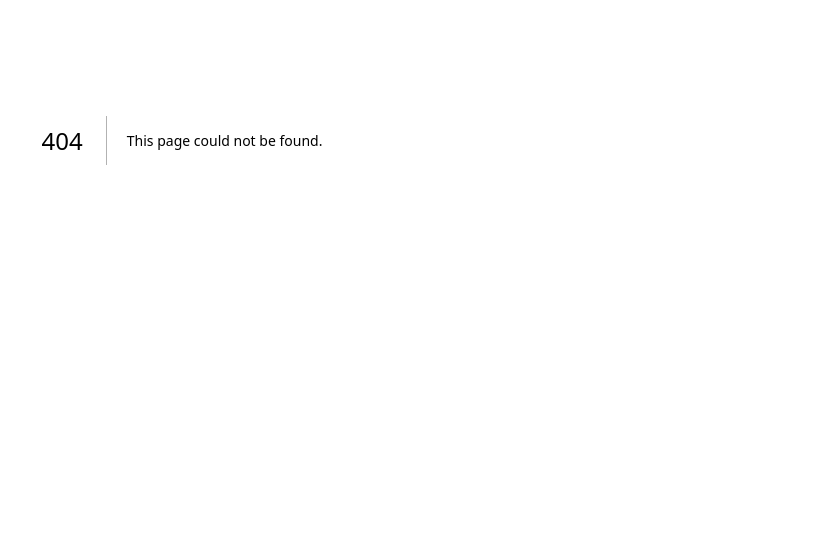
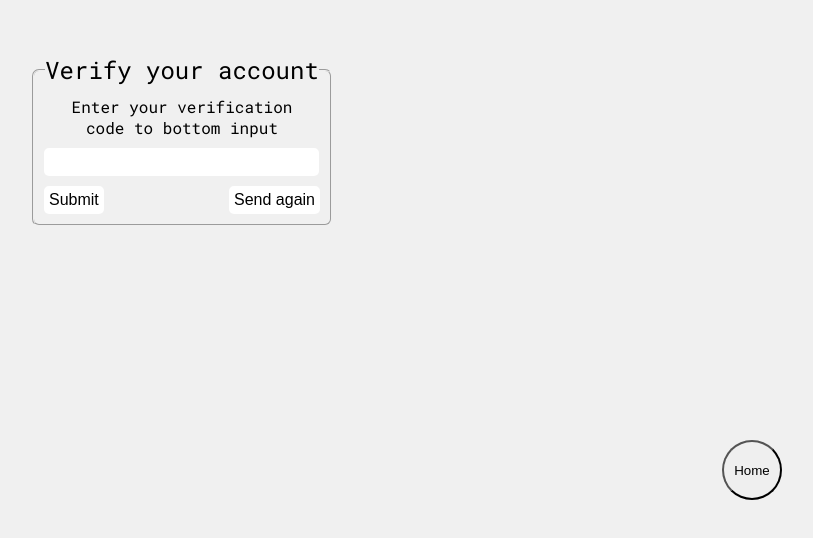
Before and after one commit to exodie/taxi-web, a Next.js app in the folder client-web/: page /auth/verify/1 in a window 1280 px wide. Before the commit this address had no page. Shown: the part 260-798 px from the top of the page, without its empty margins (458-1271 px from the left). Built offline with nearby package versions, Linux system fonts and the light colour scheme.

Commit message:
refactor auth-verify
- Move veryfy.page to [id] directory
- refactor verify action function, add code from input, id from URL

```diff
--- a/client-web/src/app/auth/actions.ts
+++ b/client-web/src/app/auth/actions.ts
@@ -20,8 +20,11 @@ export async function register(data: FormData) {
   redirect("/auth/verify");
 }
 
-export async function verify(id: string) {
+export async function verify(data: FormData) {
+  const code = data.get("code");
+  const id = data.get("uuid");
+
   if (!id) return console.error("verify::id is empty");
 
-  console.log(id);
+  console.log(code, id);
 }
--- a/client-web/src/app/auth/verify/page.tsx
+++ b/client-web/src/app/auth/verify/[id]/page.tsx
@@ -1,6 +1,6 @@
-import "../styles/auth.scss";
+import "../../styles/auth.scss";
 
-import { verify } from "../actions";
+import { verify } from "../../actions";
 import Link from "next/link";
 
 type Props = {
@@ -12,11 +12,18 @@ type Props = {
 export default function AuthMailVerify({ params: { id } }: Props) {
   return (
     <section className="container">
-      <form className="container__form">
+      <form action={verify} className="container__form">
         <fieldset>
           <legend className="verify">Verify your account</legend>
           <p>Enter your verification code to bottom input</p>
-          <input type="number" name="id" autoComplete="off" />
+          <input
+            type="number"
+            name="code"
+            autoComplete="off"
+            maxLength={6}
+            minLength={1}
+          />
+          <input type="hidden" value={id} name="uuid" />
           <button>Submit</button>
           <button>Send again</button>
         </fieldset>
```
